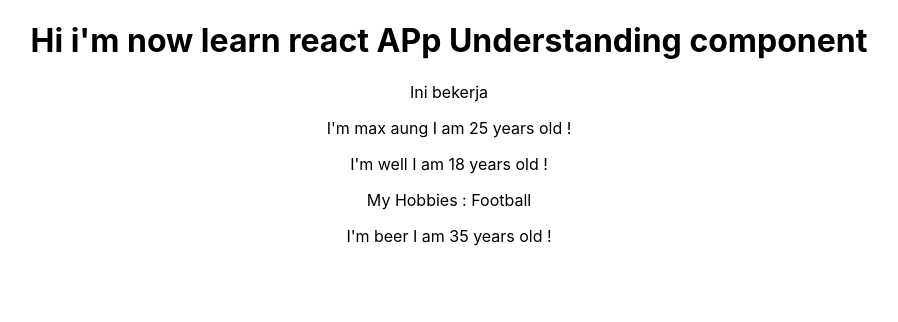
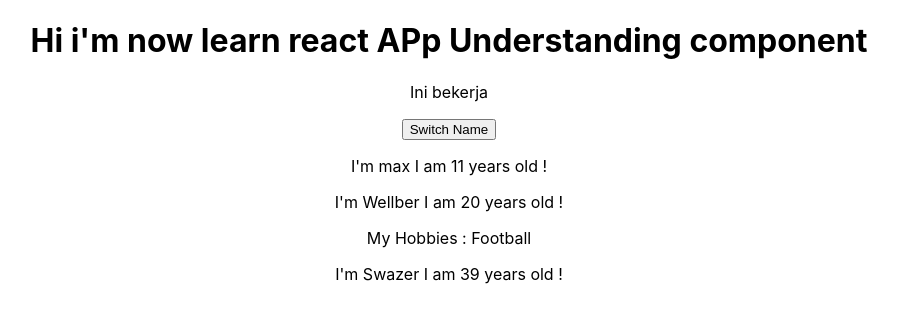
Before and after one commit to gedharizka/react-guide-udemy, a React (Create React App) app: page / in a window 1280 px wide. Shown: the top 322 px of the page, without its empty margins (191-1089 px from the left). Built offline with nearby package versions, Linux system fonts and the light colour scheme.

Commit message:
Handling Event

```diff
--- a/src/App.js
+++ b/src/App.js
@@ -4,14 +4,28 @@ import './App.css';
 import Person from './Person/Person';
 
 class App extends Component {
+  state ={
+    persons :[
+      {name :"max", age: 11},
+      {name: "Wellber", age:20},
+      {name: "Swazer", age:39}
+    ]
+  }
+
+  switchNameHandler =()=>{
+    console.log('clicked!');
+
+  }
+
   render(){
     return (
       <div className="App">
         <h1>Hi i'm now learn react APp Understanding component</h1>
         <p>Ini bekerja</p>
-        <Person name="max aung" age="25"></Person>
-        <Person name="well" age="18">My Hobbies : Football</Person>
-        <Person name="beer" age="35"></Person>
+        <button onClick={this.switchNameHandler}>Switch Name</button>
+        <Person name={this.state.persons[0].name} age={this.state.persons[0].age}></Person>
+        <Person name={this.state.persons[1].name} age={this.state.persons[1].age}>My Hobbies : Football</Person>
+        <Person name={this.state.persons[2].name} age={this.state.persons[2].age}></Person>
 
       </div>
     );
```
